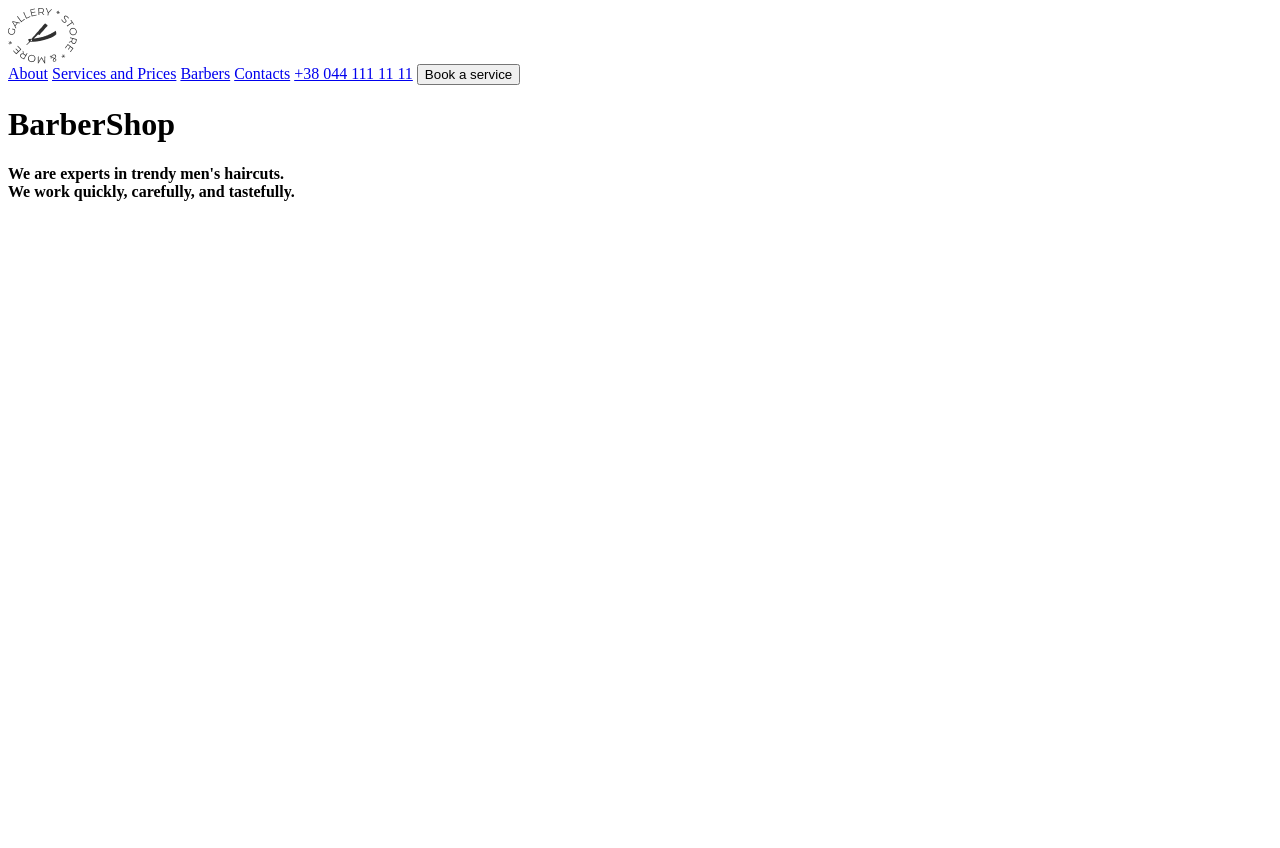
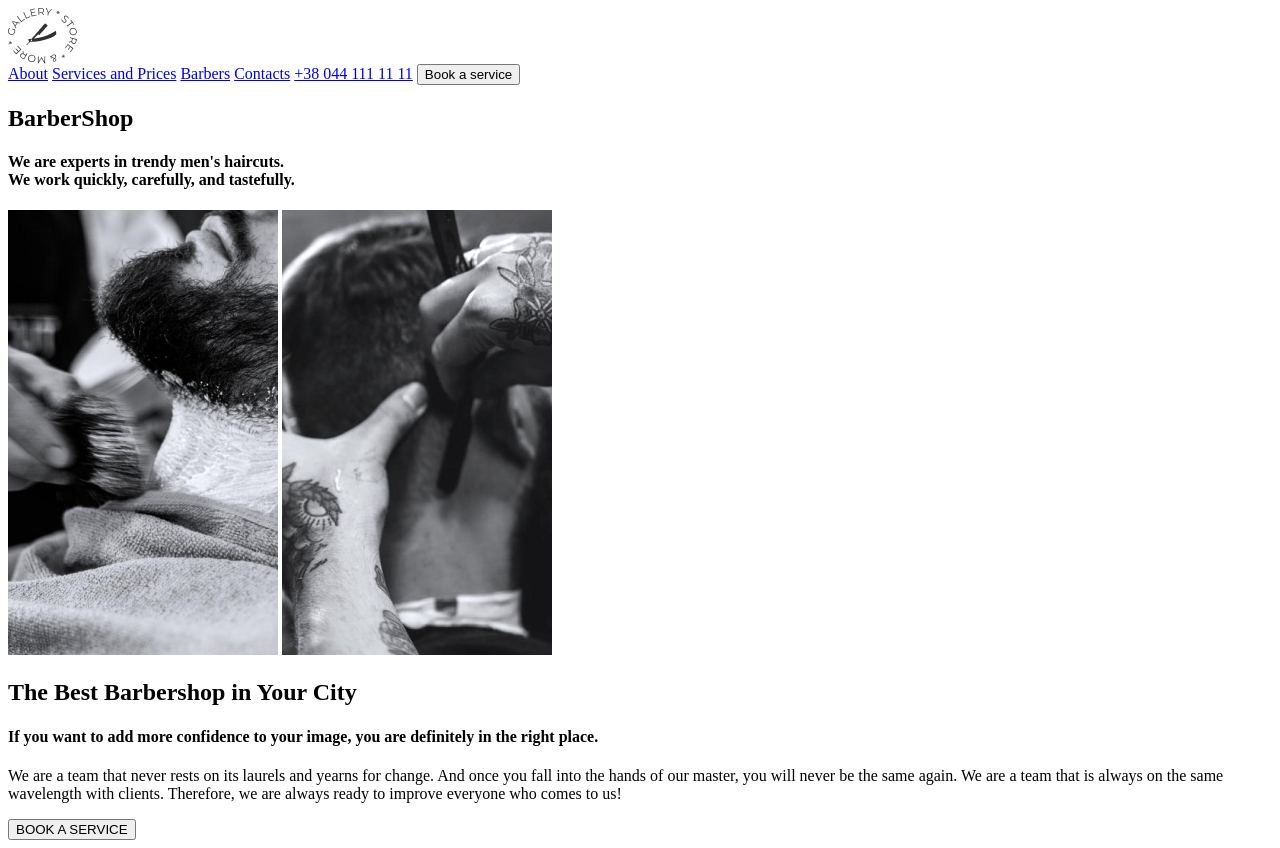
Before and after one commit to addyionut/Barbershop, a plain HTML site: page index.html in a window 1280 px wide. Before the commit the page ends 800 px from the top, so only its background shows below. Drawn offline with Linux system fonts and the light colour scheme.

Commit message:
Am adaugat sectiunea de About

```diff
--- a/index.html
+++ b/index.html
@@ -6,6 +6,8 @@
     </head>
 
     <body>
+        <!-- Main Section -->
+        <section>
             <img src="./Logo.png" alt="Imagine Logo" />
             <nav>
                 <a href="#">About</a>
@@ -17,6 +19,26 @@
             </nav>
             <h1>BarberShop</h1>
             <h4>We are experts in trendy men's haircuts.<br />
-            We work quickly, carefully, and tastefully.</h4>
+                We work quickly, carefully, and tastefully.
+            </h4>
+        </section>
+
+        <!-- About Section -->
+        <section>
+            <img src="./img 1.png" alt="Imagine sectiune About">
+            <img src="./img 2.png" alt="Imagine sectiune About">
+            <h1>The Best Barbershop in Your City</h1>
+            <h4>
+                If you want to add more confidence to your image,
+                you are definitely in the right place.
+            </h4>
+            <p>
+                We are a team that never rests on its laurels and yearns for change.
+                And once you fall into the hands of our master, you will never be the same again.
+                We are a team that is always on the same wavelength with clients.
+                Therefore, we are always ready to improve everyone who comes to us!
+            </p>
+            <button>BOOK A SERVICE</button>
+        </section>
     </body>
 </html>
```
Also changed, not shown: img 1.png (added), img 2.png (added). Lines whose indentation alone changed are shown as unchanged.
